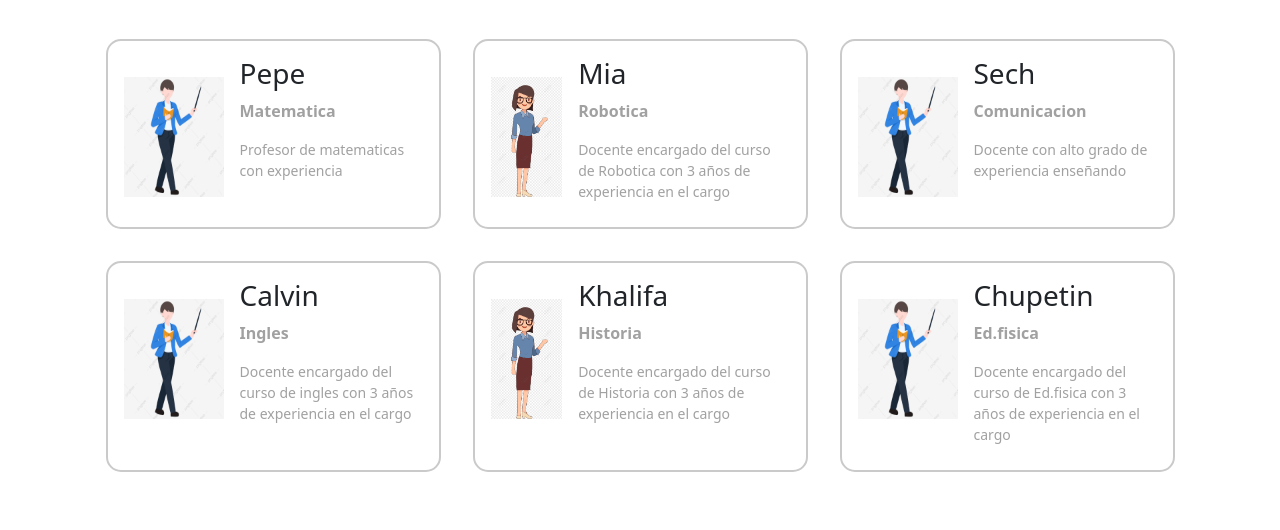
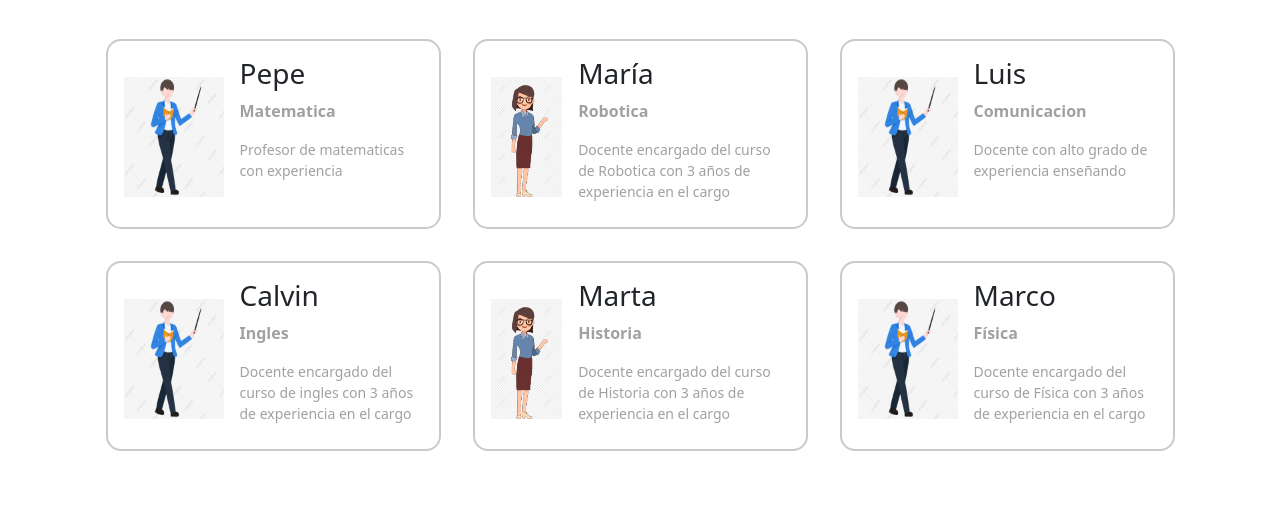
Before and after one commit to iepsollertia/JyY, a plain HTML site: page index.html in a window 1280 px wide. Shown: the part 1077-1607 px from the top of the page. Drawn offline with Linux system fonts and the light colour scheme.

Commit message:
teacher_name_update

```diff
--- a/index.html
+++ b/index.html
@@ -102,7 +102,7 @@
       <div class="flex-container">
         <img src="img/lovepik-teacher-png-image_400276047_wh1200.png" alt="" />
         <div class="card-wrapper">
-          <h3>Mia</h3>
+          <h3>María</h3>
           <p class="cargo">Robotica</p>
           <p class="text-desc">
             Docente encargado del curso de Robotica con 3 años de
@@ -115,7 +115,7 @@
       <div class="flex-container">
         <img src="img/pngtree-serious-teacher-illustration-png-image_4636957.jpg" alt="" />
         <div class="card-wrapper">
-          <h3>Sech</h3>
+          <h3>Luis</h3>
           <p class="cargo">Comunicacion</p>
           <p class="text-desc">
             Docente con alto grado de experiencia enseñando
@@ -140,7 +140,7 @@
       <div class="flex-container">
         <img src="img/lovepik-teacher-png-image_400276047_wh1200.png" alt="" />
         <div class="card-wrapper">
-          <h3>Khalifa</h3>
+          <h3>Marta</h3>
           <p class="cargo">Historia</p>
           <p class="text-desc">
             Docente encargado del curso de Historia con 3 años de
@@ -153,10 +153,10 @@
       <div class="flex-container">
         <img src="img/pngtree-serious-teacher-illustration-png-image_4636957.jpg" alt="" />
         <div class="card-wrapper">
-          <h3>Chupetin</h3>
-          <p class="cargo">Ed.fisica</p>
+          <h3>Marco</h3>
+          <p class="cargo">Física</p>
           <p class="text-desc">
-            Docente encargado del curso de Ed.fisica con 3 años de
+            Docente encargado del curso de Física con 3 años de
             experiencia en el cargo
           </p>
         </div>
```
